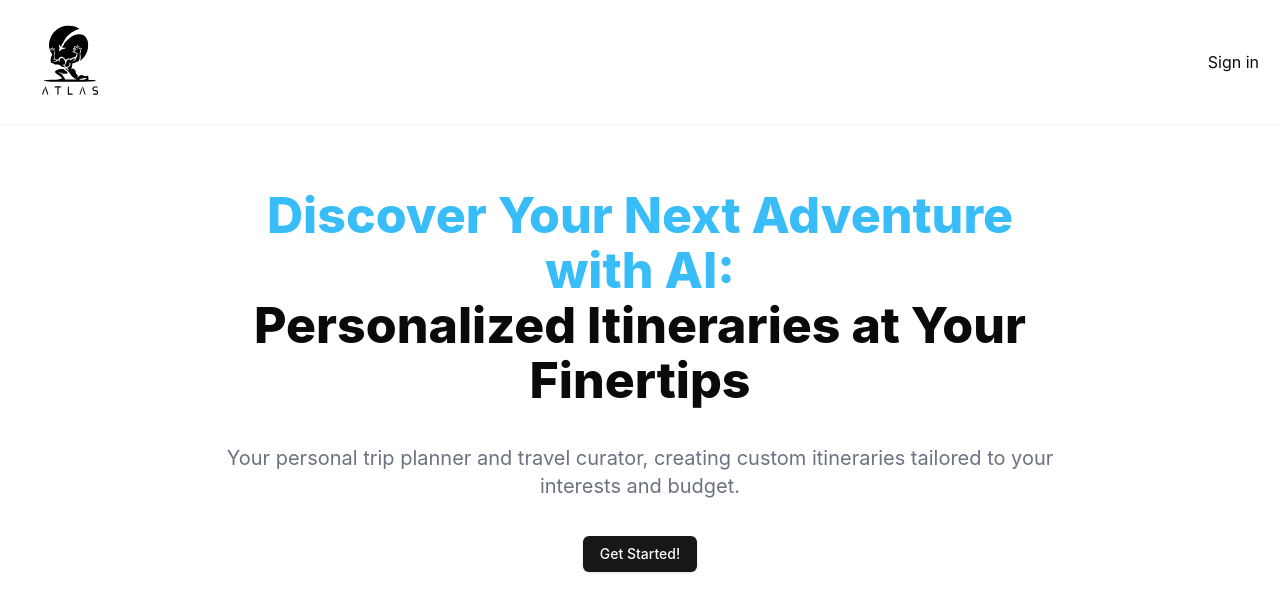
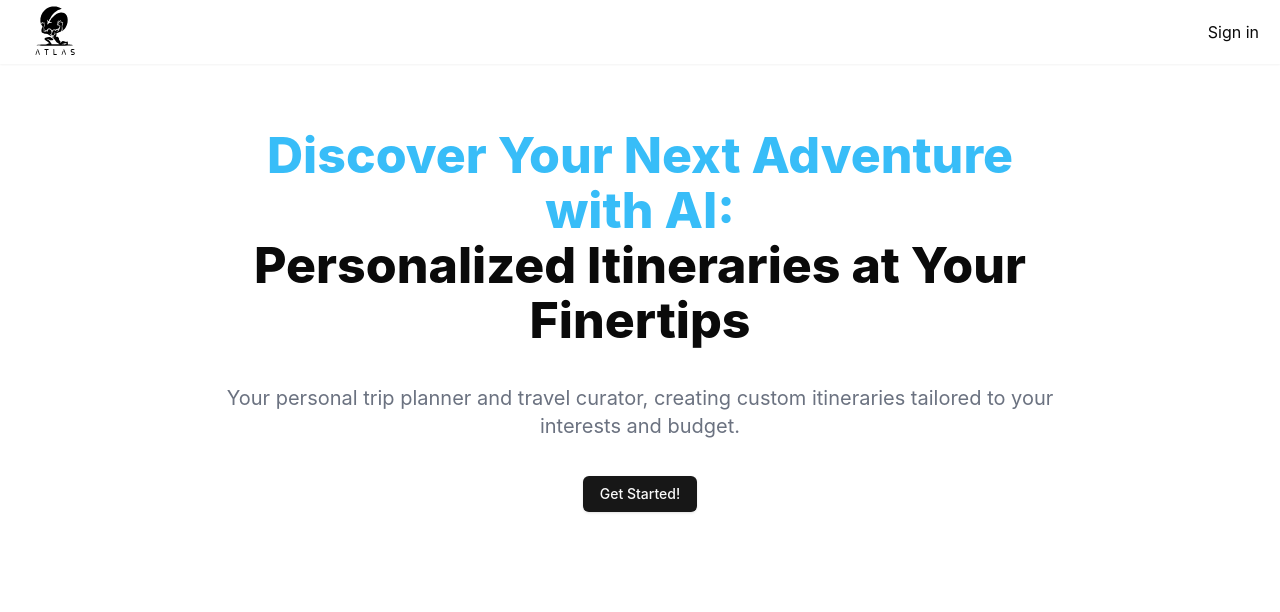
Before and after one commit to MaorAtar/atlas, a React (Vite) app in the folder atlas/: page / in a window 1280 px wide. Shown: the top 612 px of the page. Built offline with nearby package versions, Linux system fonts and the light colour scheme; no server answers.

Commit message:
header desogn fixed + new navigations + designs and packages

```diff
--- a/atlas/package.json
+++ b/atlas/package.json
@@ -24,7 +24,7 @@
     "react-dom": "^18.3.1",
     "react-google-places-autocomplete": "^4.1.0",
     "react-icons": "^5.4.0",
-    "react-router-dom": "^7.0.2",
+    "react-router-dom": "^7.1.0",
     "sonner": "^1.7.1",
     "tailwind-merge": "^2.5.5",
     "tailwindcss-animate": "^1.0.7"
--- a/atlas/src/components/custom/Header.jsx
+++ b/atlas/src/components/custom/Header.jsx
@@ -1,25 +1,40 @@
-import React from 'react'
-import { SignedIn, SignedOut, SignInButton, UserButton } from '@clerk/clerk-react'
+import React from 'react';
+import { SignedIn, SignedOut, SignInButton, UserButton } from '@clerk/clerk-react';
 import { useUser } from '@clerk/clerk-react';
+import { Button } from '../ui/button';
 
 function Header() {
   const { user } = useUser();
 
   return (
-      <div className='w-full p-3 shadow-sm flex justify-between items-center px-5'>
-          <img src='/atlas-icon.svg' height={100} width={100}/>
-          <div>
+    <div className="w-full shadow-sm flex justify-between items-center px-5 h-16">
+      {/* Atlas Logo */}
+      <a href="/">
+        <img
+          src="/atlas-icon.svg"
+          alt="Atlas Icon"
+          height={70}
+          width={70}
+          className="cursor-pointer"
+        />
+      </a>
+
+      {/* Right Section */}
+      <div className="flex items-center gap-4">
         <SignedOut>
-              <SignInButton mode='modal'/>
+          <SignInButton mode="modal" />
         </SignedOut>
         <SignedIn>
-              <h1>Welcome Back, {user?.firstName} </h1>
+          <a href="/my-trips">
+            <Button variant="outline" className="rounded-full">
+              My Trips
+            </Button>
+          </a>
           <UserButton />
         </SignedIn>
       </div>
     </div>
-    )
+  );
 }
 
-
-export default Header
+export default Header;
--- a/atlas/src/constants/options.jsx
+++ b/atlas/src/constants/options.jsx
@@ -66,7 +66,7 @@ Provide the following:
 
 2. An itinerary as an array for each day (totalDays days). Each day should include:
    - Day: The specific day number (e.g., Day 1, Day 2)
-   - Attractions: At least 4 attractions per day, with the following details for each attraction:
+   - Attractions: At least 3 attractions per day, with the following details for each attraction:
        - PlaceName: Name of the place
        - PlaceDetails: Brief details about the place
        - ImageUrl: URL to place image
--- a/atlas/src/main.jsx
+++ b/atlas/src/main.jsx
@@ -8,6 +8,7 @@ import Header from './components/custom/Header'
 import { Toaster } from './components/ui/sonner'
 import { ClerkProvider, RedirectToSignIn, SignedIn, SignedOut, SignIn, SignUp } from '@clerk/clerk-react'
 import ViewTrip from './view-trip/[tripId]'
+import MyTrips from './my-trips'
 
 const router = createBrowserRouter([
   {
@@ -39,6 +40,10 @@ const router = createBrowserRouter([
     path: '/sign-up',
     element: <SignUp />
   },
+  {
+    path: '/my-trips',
+    element: <MyTrips />
+  },
 ]);
 
 
--- /dev/null
+++ b/atlas/src/my-trips/index.jsx
@@ -0,0 +1,9 @@
+import React from 'react'
+
+function MyTrips() {
+  return (
+    <div>MyTrips</div>
+  )
+}
+
+export default MyTrips
--- a/atlas/src/view-trip/components/PlaceCardItem.jsx
+++ b/atlas/src/view-trip/components/PlaceCardItem.jsx
@@ -33,7 +33,7 @@ function PlaceCardItem({ place }) {
           />
           {/* Best Time Badge */}
           <div className="absolute top-3 right-3 bg-teal-600 text-white text-xs font-bold px-3 py-1 rounded-full shadow">
-            Best Time: {place.bestTimeToVisit}
+            {place.bestTimeToVisit}
           </div>
         </div>
 
@@ -45,7 +45,7 @@ function PlaceCardItem({ place }) {
           <p className="text-sm text-gray-500">{place.placeDetails}</p>
           <div className="flex justify-between items-center">
             <p className="text-sm text-teal-700 font-medium">🕘 {place.timeToTravel}</p>
-            <p className="text-sm text-gray-500">📍 {place.bestTimeToVisit}</p>
+
           </div>
         </div>
       </div>
```
Also changed, not shown: 1 other file (tests, documents, lock files or other folders). Lines whose indentation alone changed are shown as unchanged.
